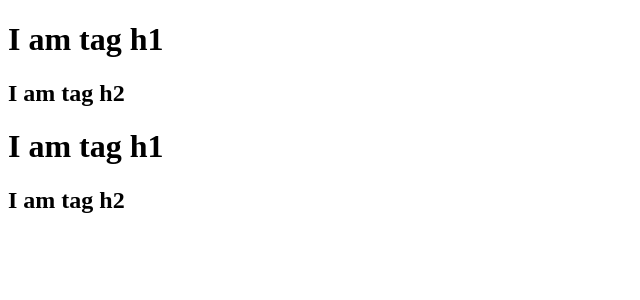
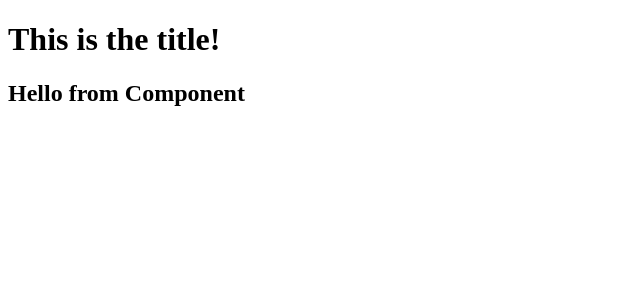
Before and after one commit to Prachi-0698/NamasteReact_Series, a React (Vite) app: page / in a window 1280 px wide. Shown: the top 300 px of the page, without its empty margins (0-640 px from the left). Built offline with nearby package versions, Linux system fonts and the light colour scheme.

Commit message:
Laying the Foundation

```diff
--- a/App.js
+++ b/App.js
@@ -2,38 +2,25 @@ import React from "react";
 import ReactDOM  from "react-dom/client";
 
 
-/**
- * <div id='parent'>
- * <div id='child'>
- * <h1>H1 tag</h1>
-    <h2>H2 tag</h2>
- * </div>
- * <div id='child'>
- * <h1>H1 tag</h1>
-    <h2>H2 tag</h2>
- * </div>
- * </div>
- */
+//JSX transpiled before it raeches to JS engine -- Parcel -- Babel
 
-// const heading = React.createElement(
-//     "h1",
-//     {id: "heading"},
-//     "Hello from React!"
-// )
+//JSX -> Babel transpiles it to React.createElement -> ReactElement - JS Object -> HTML Element (rendered)
 
-const parent = React.createElement('div', {id:'parent'},[
-    React.createElement('div', {id: 'child1'}, [
-        React.createElement('h1', {}, 'I am tag h1'),
-        React.createElement('h2', {}, 'I am tag h2')
-    ]),
-    React.createElement('div', {id: 'child2'}, [
-        React.createElement('h1', {}, 'I am tag h1'),
-        React.createElement('h2', {}, 'I am tag h2')
-    ])
-]);
+// const heading =    (<h1 className="heading">Namaste React from JSX!</h1>);
 
-console.log(parent)  //its an object
+const Title = () =>(
+        <h1>This is the title!</h1>
+);
 
-const root = ReactDOM.createRoot(document.getElementById("root"));
 
-root.render(parent); //this render method is responsible to put that object as tag inside html
+// Component Composition
+const HeadingComponent = () => (
+    <div className="conatiner">
+        <Title />
+        <h2>Hello from Component</h2>
+    </div>
+)
+
+const root = ReactDOM.createRoot(document.getElementById('root'));
+
+root.render(<HeadingComponent />);
--- a/index.html
+++ b/index.html
@@ -7,19 +7,9 @@
 </head>
 <body>
     <div id="root">
-
+        <h2>Not Rendered</h2>
     </div>
 
-    <!-- <script>
-        const heading = document.createElement("h2");
-        heading.innerHTML = "Hello from JavaScript!";
-
-        const root = document.getElementById("root");
-        root.appendChild(heading);
-    </script> -->
-
-    <!-- <script crossorigin src="https://unpkg.com/react@18/umd/react.development.js"></script>
-    <script crossorigin src="https://unpkg.com/react-dom@18/umd/react-dom.development.js"></script> -->
 
     <script type="module" src="./App.js"></script>
 </body>
--- a/package.json
+++ b/package.json
@@ -4,6 +4,8 @@
   "description": "Namaste React Series",
   "main": "App.js",
   "scripts": {
+    "start": "parcel index.html",
+    "build": "parcel build index.html",
     "test": "jest"
   },
   "repository": {
```
